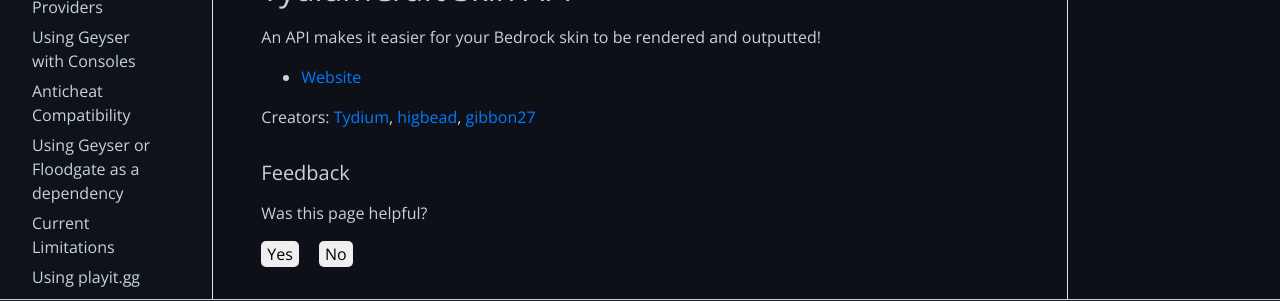
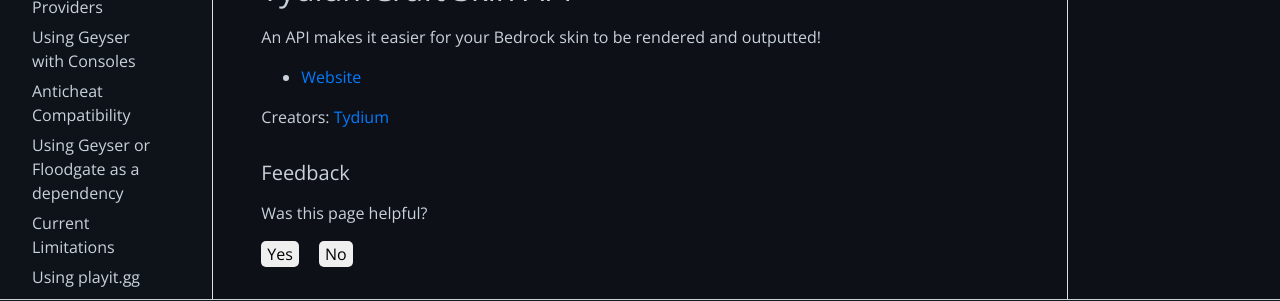
Before and after one commit to GeyserMC/GeyserWiki, a Jekyll site: the page built from _docs/other/community-geyser-projects.md, in a window 1280 px wide and 900 px high, scrolled down 3597 px. Shown: the part 451-752 px from the top of the window. Built offline with Jekyll 4.4.1, drawn with Linux system fonts in a browser that asks for light colours.

Commit message:
Update Default Tydium Skin API Link + Minor Change (#137)
Considering TC doesn't have a server anymore, I have dedicated the main site to the API. Therefore "/" is now the main docs home page. I also removed the other two creators since they have both faded off the planet of earth + they don't even work with me on the project. (The main Skin API page is officially back up for anyone wondering.)

```diff
--- a/_docs/other/community-geyser-projects.md
+++ b/_docs/other/community-geyser-projects.md
@@ -126,6 +126,6 @@
 
 ## TydiumCraft Skin API
 An API makes it easier for your Bedrock skin to be rendered and outputted!
-* [Website](https://tydiumcraft.net/docs/skinapi)
+* [Website](https://tydiumcraft.net/)
 
-Creators: [Tydium](https://github.com/Tydium), [higbead](https://github.com/higbead), [gibbon27](https://github.com/gibbon27)
+Creators: [Tydium](https://github.com/Tydium)
```
